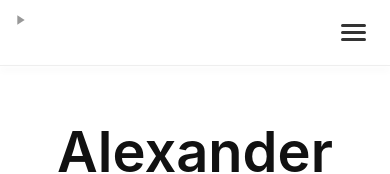
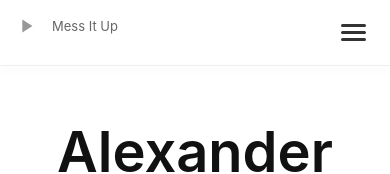
Before and after one commit to alexandertsai/personal-website, a React (Create React App) app: page / in a window 390 px wide. Shown: the top 174 px of the page. Built offline with nearby package versions, Linux system fonts and the light colour scheme.

Commit message:
Fixed autoplay

```diff
--- a/src/components/MusicPlayer.css
+++ b/src/components/MusicPlayer.css
@@ -1,7 +1,7 @@
 .music-player {
-  position: fixed;
-  top: 12px;
-  left: 15px;
+  position: absolute;
+  top: 20px;
+  left: 20px;
   z-index: 1000;
 }
 
@@ -62,28 +62,48 @@
 
 @media (max-width: 768px) {
   .music-player {
+    top: 15px;
+    left: 15px;
+  }
+
+  .music-controls {
+    gap: 10px;
+  }
+
+  .track-title {
+    max-width: 180px;
+    font-size: 14px;
+  }
+
+  .play-button {
+    width: 28px;
+    height: 28px;
+  }
+
+  .play-button svg {
+    width: 20px;
+    height: 20px;
+  }
+}
+
+@media (max-width: 480px) {
+  .music-player {
     top: 10px;
     left: 10px;
   }
 
   .track-title {
-    max-width: 150px;
-    font-size: 12px;
+    max-width: 140px;
+    font-size: 13px;
   }
 
   .play-button {
-    width: 20px;
-    height: 20px;
+    width: 32px;
+    height: 32px;
   }
 
   .play-button svg {
-    width: 16px;
-    height: 16px;
+    width: 22px;
+    height: 22px;
   }
 }
-
-@media (max-width: 480px) {
-  .track-title {
-    max-width: 100px;
-  }
-}
--- a/src/components/MusicPlayer.js
+++ b/src/components/MusicPlayer.js
@@ -1,11 +1,5 @@
-import { useState, useEffect, useRef } from 'react';
+import React, { useState, useEffect, useRef } from 'react';
 import './MusicPlayer.css';
-
-const MusicPlayer = () => {
-  const [isPlaying, setIsPlaying] = useState(false);
-  const [currentTrack, setCurrentTrack] = useState(null);
-  const [isPlayerReady, setIsPlayerReady] = useState(false);
-  const playerInstanceRef = useRef(null);
 
 const playlist = [
   {
@@ -13,7 +7,7 @@ const MusicPlayer = () => {
     title: 'Mess It Up'
   },
   {
-      id: 'kWq14TtprVw', // Lofi hip hop mix
+    id: 'kWq14TtprVw',
     title: 'Felt Good About You'
   },
   {
@@ -26,102 +20,98 @@ const MusicPlayer = () => {
   }
 ];
 
+function MusicPlayer() {
+  const [currentTrack, setCurrentTrack] = useState(0);
+  const [isPlaying, setIsPlaying] = useState(false);
+  const [player, setPlayer] = useState(null);
+  const playerRef = useRef(null);
+
   useEffect(() => {
-    // Initialize YouTube player when API is ready
+    const loadYouTubeAPI = () => {
+      if (window.YT) {
+        initializePlayer();
+        return;
+      }
+
+      const script = document.createElement('script');
+      script.src = 'https://www.youtube.com/iframe_api';
+      script.async = true;
+      document.body.appendChild(script);
+
+      window.onYouTubeIframeAPIReady = initializePlayer;
+    };
+
     const initializePlayer = () => {
-      if (window.YT && window.YT.Player) {
-        playerInstanceRef.current = new window.YT.Player('youtube-player', {
+      const ytPlayer = new window.YT.Player('youtube-player', {
         height: '0',
         width: '0',
-          videoId: playlist[0].id,
+        videoId: playlist[currentTrack].id,
         playerVars: {
           autoplay: 0,
           controls: 0,
           disablekb: 1,
           fs: 0,
+          iv_load_policy: 3,
           modestbranding: 1,
-            rel: 0,
-            showinfo: 0,
-            iv_load_policy: 3,
-            cc_load_policy: 0,
           playsinline: 1,
-            origin: window.location.origin
+          rel: 0
         },
         events: {
-            onReady: onPlayerReady,
-            onStateChange: onPlayerStateChange,
-            onError: onPlayerError
+          onReady: (event) => {
+            setPlayer(event.target);
+          },
+          onStateChange: (event) => {
+            if (event.data === window.YT.PlayerState.ENDED) {
+              playNextTrack();
+            }
+            if (event.data === window.YT.PlayerState.PLAYING) {
+              setIsPlaying(true);
+            }
+            if (event.data === window.YT.PlayerState.PAUSED) {
+              setIsPlaying(false);
+            }
+          }
         }
       });
-      }
     };
 
-    if (window.YT) {
-      initializePlayer();
-    } else {
-      window.onYouTubeIframeAPIReady = initializePlayer;
-    }
+    loadYouTubeAPI();
 
     return () => {
-      if (playerInstanceRef.current) {
-        playerInstanceRef.current.destroy();
+      if (player) {
+        player.destroy();
       }
     };
   }, []);
 
-  const onPlayerReady = () => {
-    setIsPlayerReady(true);
-    setCurrentTrack(playlist[0]);
-  };
+  useEffect(() => {
+    if (player) {
+      player.loadVideoById(playlist[currentTrack].id);
+    }
+  }, [currentTrack, player]);
 
-  const onPlayerStateChange = (event) => {
-    if (event.data === window.YT.PlayerState.PLAYING) {
-      setIsPlaying(true);
-    } else if (event.data === window.YT.PlayerState.PAUSED) {
-      setIsPlaying(false);
-    } else if (event.data === window.YT.PlayerState.ENDED) {
-      // Auto-play next track
-      playNextTrack();
-    }
-  };
-
-  const onPlayerError = (event) => {
-    console.error('YouTube Player Error:', event.data);
-    // Try next track on error
-    playNextTrack();
+  const playNextTrack = () => {
+    setCurrentTrack((prev) => (prev + 1) % playlist.length);
   };
 
   const togglePlayPause = () => {
-    if (!isPlayerReady || !playerInstanceRef.current) return;
+    if (!player) return;
 
     if (isPlaying) {
-      playerInstanceRef.current.pauseVideo();
+      player.pauseVideo();
     } else {
-      playerInstanceRef.current.playVideo();
+      player.playVideo();
     }
-  };
-
-  const playNextTrack = () => {
-    if (!currentTrack || !isPlayerReady) return;
-
-    const currentIndex = playlist.findIndex(track => track.id === currentTrack.id);
-    const nextIndex = (currentIndex + 1) % playlist.length;
-    const nextTrack = playlist[nextIndex];
-
-    setCurrentTrack(nextTrack);
-    playerInstanceRef.current.loadVideoById(nextTrack.id);
   };
 
   return (
     <div className="music-player">
       <div id="youtube-player" style={{ display: 'none' }}></div>
-
       <div className="music-controls">
         <button
           className={`play-button ${isPlaying ? 'playing' : ''}`}
           onClick={togglePlayPause}
-          disabled={!isPlayerReady}
-          aria-label={isPlaying ? 'Pause music' : 'Play music'}
+          disabled={!player}
         >
           {isPlaying ? (
             <svg viewBox="0 0 24 24" fill="currentColor">
@@ -133,15 +123,12 @@ const MusicPlayer = () => {
             </svg>
           )}
         </button>
-
-        {currentTrack && (
         <div className="track-info">
-            <span className="track-title">{currentTrack.title}</span>
+          <div className="track-title">{playlist[currentTrack].title}</div>
         </div>
-        )}
       </div>
     </div>
   );
-};
+}
 
 export default MusicPlayer;
```
Lines whose indentation alone changed are shown as unchanged.
